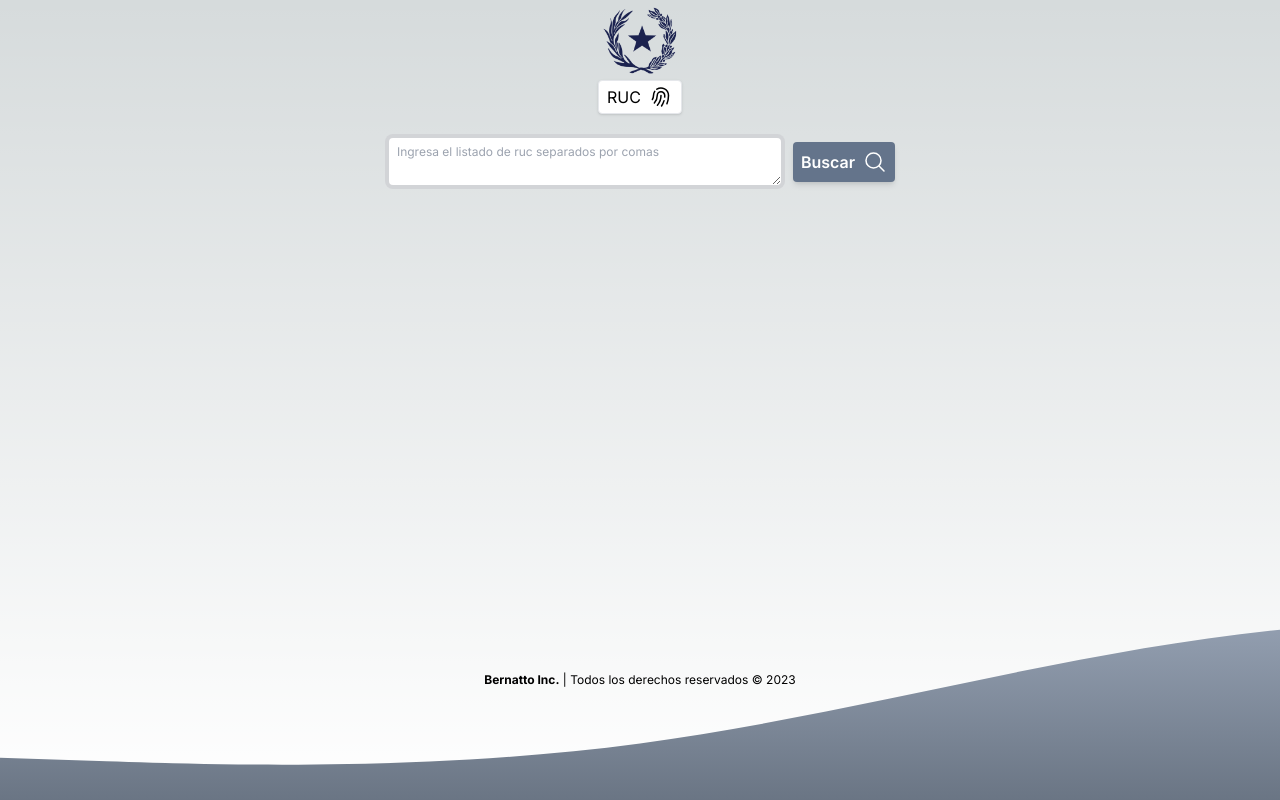
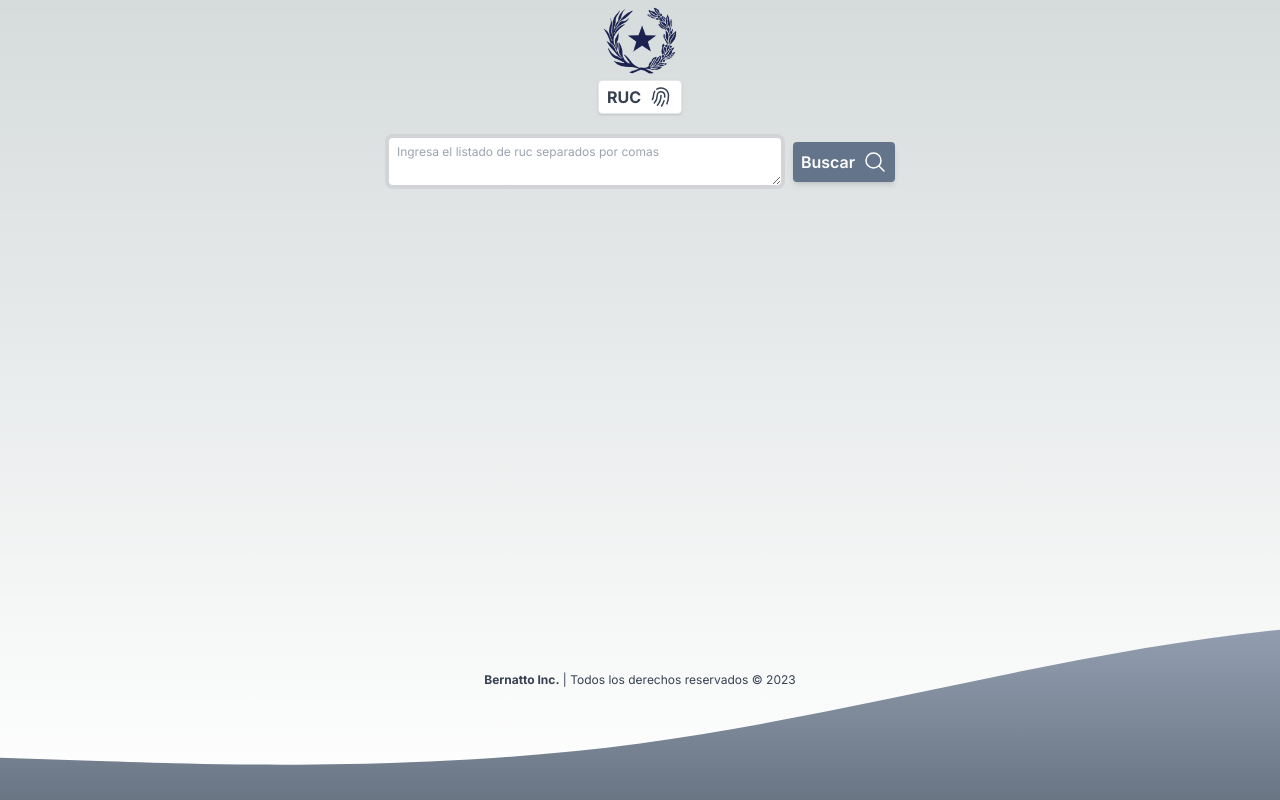
Before and after one commit to braian-bernatto/ruc-py, a Next.js app: page / in a window 1280 px wide. Built offline with nearby package versions, Linux system fonts and the light colour scheme.

Commit message:
font color updated

```diff
--- a/app/globals.css
+++ b/app/globals.css
@@ -19,7 +19,7 @@
 }
 
 body {
-  color: rgb(var(--foreground-rgb));
+  /* color: var(--primary-color); */
   background: linear-gradient(
       to bottom,
       transparent,
--- a/app/layout.tsx
+++ b/app/layout.tsx
@@ -18,7 +18,7 @@ export default function RootLayout({
   return (
     <html lang='en'>
       <body
-        className={`${inter.className} flex flex-col min-h-screen justify-between`}
+        className={`${inter.className} flex flex-col min-h-screen justify-between text-gray-700`}
       >
         {children}
         <Footer />
--- a/app/page.tsx
+++ b/app/page.tsx
@@ -20,7 +20,7 @@ export default function Home() {
         height={80}
         alt='escudo de paraguay'
       />
-      <h1 className='border shadow rounded px-2 bg-white mb-5 text-center flex justify-center items-center gap-2 py-1'>
+      <h1 className='border shadow rounded px-2 bg-white mb-5 text-center flex justify-center items-center gap-2 py-1 font-bold'>
         RUC
         <svg
           xmlns='http://www.w3.org/2000/svg'
```
